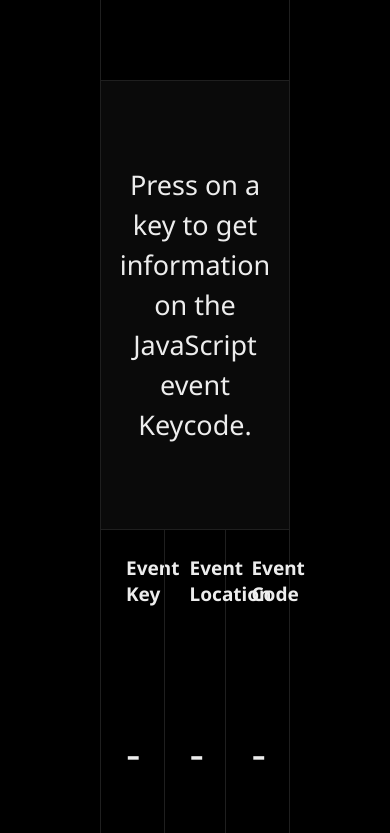
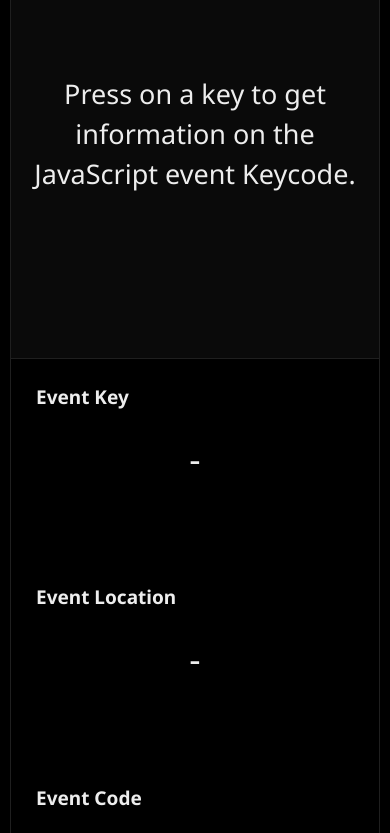
Before and after one commit to CheerfulAdmiralAckbar/KeyCode-Challenge, a plain HTML site: page index.html in a window 390 px wide. Shown: the part 230-1063 px from the top of the page. Drawn offline with Linux system fonts and the light colour scheme.

Commit message:
Media queries for width and flex direction, changed fonts for smaller screens

```diff
--- a/styles.css
+++ b/styles.css
@@ -114,7 +114,7 @@ p#code-which {
 }
 
 .third {
-  fleX: 1;
+  flex: 1;
   display: flex;
   flex-direction: column;
   justify-content: flex-start;
@@ -140,3 +140,35 @@ p#code-which {
   border-left: 1px solid #1f1f1f;
   border-right: 1px solid #1f1f1f;
 }
+
+@media screen and (max-width: 1110px) {
+  .keycode-events {
+    display: flex;
+    height: 100%;
+    flex-direction: column;
+  }
+
+  .third {
+    width: 100%;
+  }
+
+  .third p {
+    margin-top: 0px;
+  }
+
+  .middle {
+    border: 0px solid transparent;
+  }
+
+}
+
+@media screen and (max-width: 920px) {
+  .keycode-container {
+    padding: 10px;
+  }
+
+  .third p {
+    margin-top: 25px;
+    font-size: 35px;
+  }
+}
```
